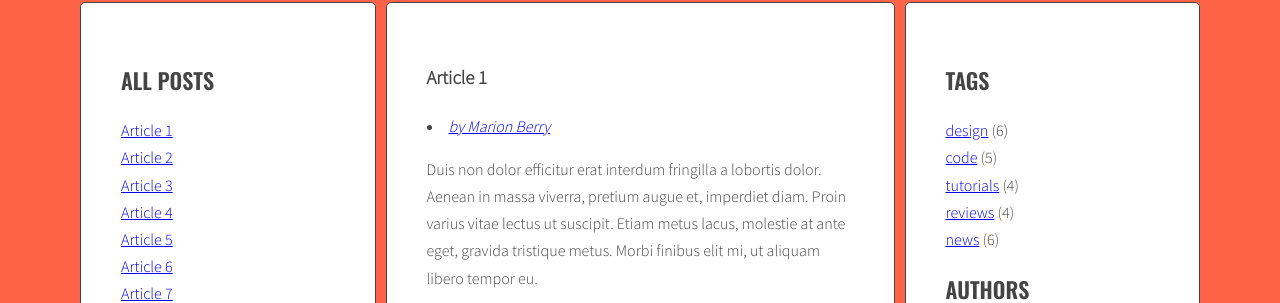
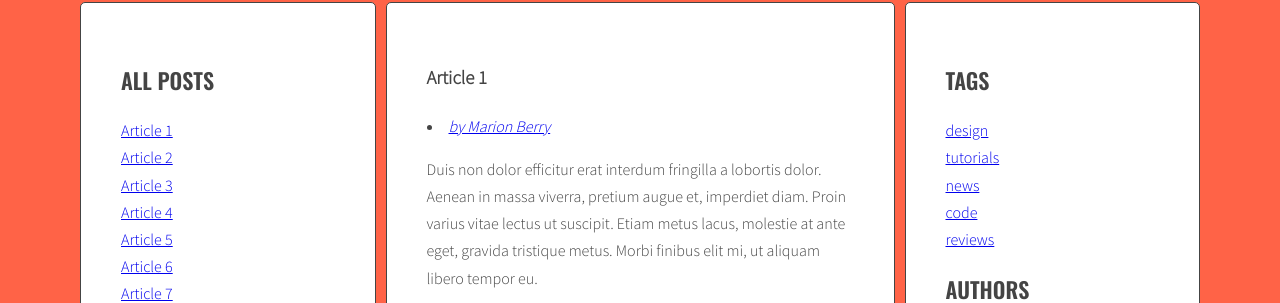
Before and after one commit to Tetiana-Breslavska/javascript-blog, a website: page index.html in a window 1280 px wide. Shown: the part 241-544 px from the top of the page. Drawn offline with nearby package versions, Linux system fonts and the light colour scheme.

Commit message:
Upgrade f.generateTags

```diff
--- a/index.html
+++ b/index.html
@@ -324,11 +324,11 @@
           <aside class="sidebar">
             <h2 class="section-title">Tags</h2>
             <ul class="list tags">
-              <li><a href="#">design</a> <span>(6)</span></li>
+              <!-- <li><a href="#">design</a> <span>(6)</span></li>
               <li><a href="#">code</a> <span>(5)</span></li>
               <li><a href="#">tutorials</a> <span>(4)</span></li>
               <li><a href="#">reviews</a> <span>(4)</span></li>
-              <li><a href="#">news</a> <span>(6)</span></li>
+              <li><a href="#">news</a> <span>(6)</span></li> -->
             </ul>
             <h2 class="section-title">Authors</h2>
             <ul class="list authors">
--- a/js/script.js
+++ b/js/script.js
@@ -55,10 +55,10 @@ const optArticleSelector = '.post',
   optTitleSelector = '.post-title',
   optTitleListSelector = '.titles',
   optArticleTagsSelector = '.post-tags .list',
-  optArticleAuthorSelector = '.post-author';
+  optArticleAuthorSelector = '.post-author',
+  optTagsListSelector = '.tags.list';
 
 function generateTitleLinks(customSelector = '') {
-
   /* remove contents of titleList */
   const titleList = document.querySelector(optTitleListSelector);
   console.log('titleList', titleList);
@@ -106,7 +106,10 @@ function generateTitleLinks(customSelector = '') {
 
 generateTitleLinks();
 
-function generateTags(){
+function generateTags() {
+  /* [NEW] create a new variable allTags with an empty array */
+  let allTags = [];
+
   /* find all articles */
   const articles = document.querySelectorAll(optArticleSelector);
   console.log('articles', articles);
@@ -142,6 +145,12 @@ function generateTags(){
       html = html + linkHTML;
       console.log(html);
 
+      /* [NEW] check if this link is NOT already in allTags */
+      if(allTags.indexOf(linkHTML) == -1){
+        /* [NEW] add generated code to allTags array */
+        allTags.push(linkHTML);
+      }
+
     }
 
     /* insert HTML of all the links into the tags wrapper */
@@ -150,7 +159,11 @@ function generateTags(){
     console.log(tagsWrapper);
 
   }
-  /* END LOOP: for every article: */
+  /* [NEW] find list of tags in right column */
+  const tagList = document.querySelector(optTagsListSelector);
+
+  /* [NEW] add html from allTags to tagList */
+  tagList.innerHTML = allTags.join(' ');
 }
 
 generateTags();
```
